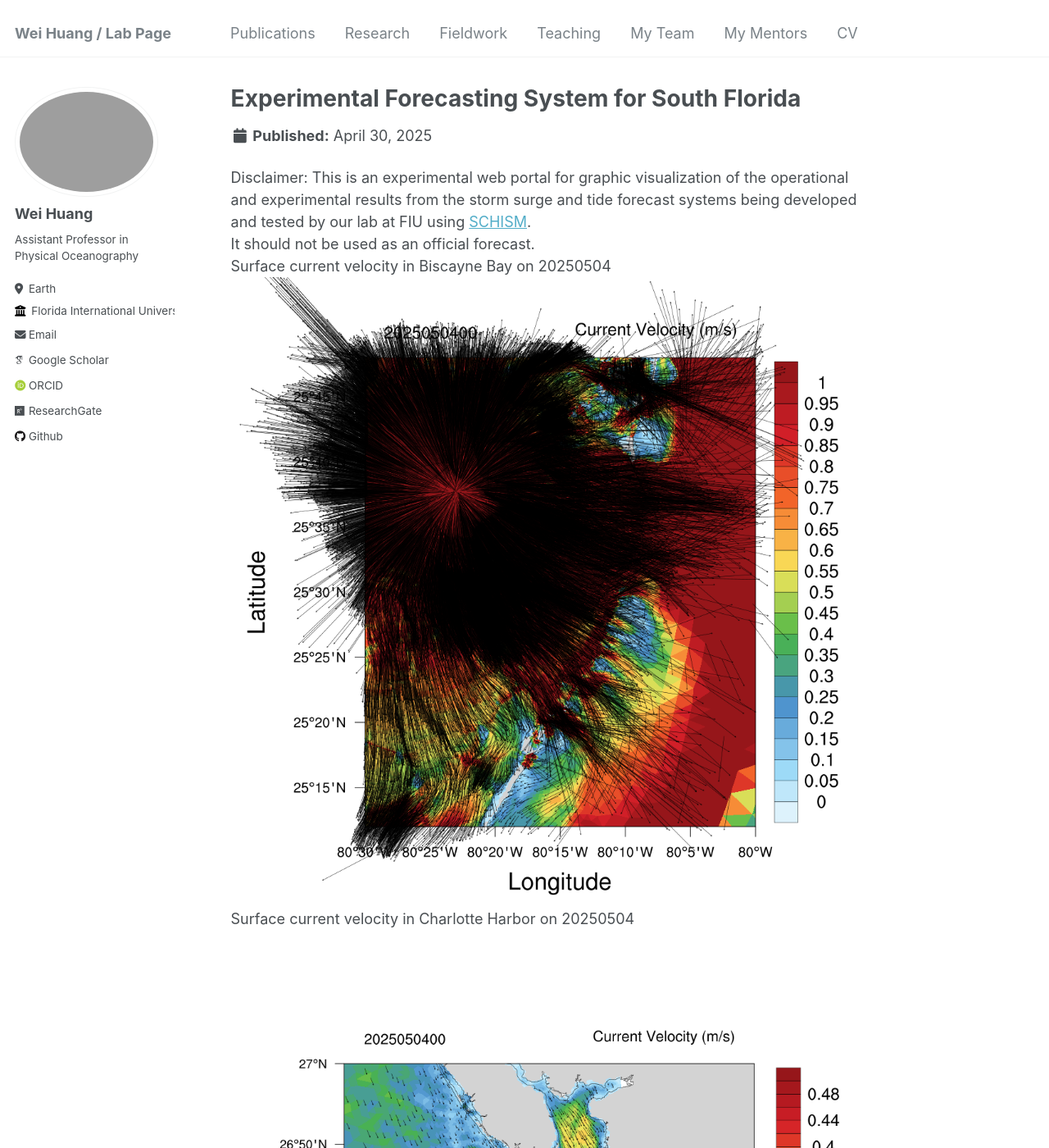
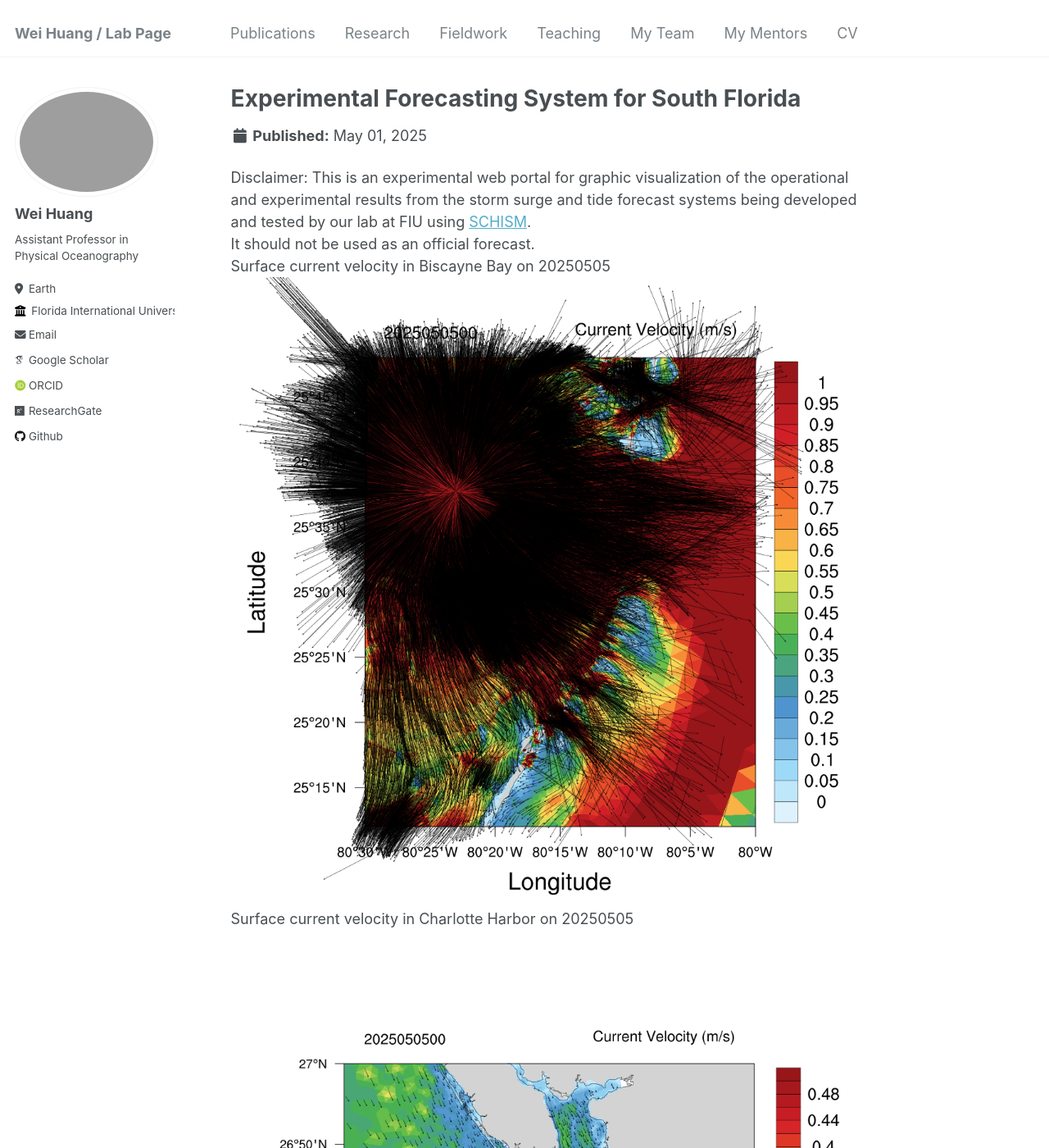
Before and after one commit to huang96169/huang96169.github.io, a Jekyll site: the page built from _research/research-1.md, in a window 1280 px wide and 1400 px high. Shown: the whole window at 82% size. Built offline with Jekyll 4.4.1, drawn with Linux system fonts in a browser that asks for light colours; some web fonts are replaced; some of the changed text lies outside the part shown.

Commit message:
replaced research_uv1.gif research_salt1.gif research_temp1.gif and replaced research_elev2.gif research_uv2.gif research_salt2.gif research_temp2.gif

```diff
--- a/_research/research-1.md
+++ b/_research/research-1.md
@@ -1,7 +1,7 @@
 ---
 title: "Experimental Forecasting System for South Florida"
-short: Surface current velocity of South Florida from 20250430 to 20250504
-date: 2025-04-30
+short: Surface current velocity of South Florida from 20250501 to 20250505
+date: 2025-05-01
 short1: "Disclaimer: This is an experimental web portal for graphic visualization of the operational and experimental results from the storm surge and tide forecast systems being developed and tested by our lab at FIU using [SCHISM](https://ccrm.vims.edu/schismweb/). It should not be used as an official forecast."
 excerpt: "<img src='/images/research_uv1.gif'>"
 collection: research
@@ -10,11 +10,11 @@ collection: research
 Disclaimer:
 This is an experimental web portal for graphic visualization of the operational and experimental results from the storm surge and tide forecast systems being developed and tested by our lab at FIU using [SCHISM](https://ccrm.vims.edu/schismweb/).<br/>
 It should not be used as an official forecast.<br/>
-Surface current velocity in Biscayne Bay on 20250504<br/>
+Surface current velocity in Biscayne Bay on 20250505<br/>
 <img src='/images/research_Bbay.png'>
-Surface current velocity in Charlotte Harbor on 20250504<br/>
+Surface current velocity in Charlotte Harbor on 20250505<br/>
 <img src='/images/research_Cbay.png'>
-Surface current velocity in Tampa Bay on 20250504<br/>
+Surface current velocity in Tampa Bay on 20250505<br/>
 <img src='/images/research_Tbay.png'>
 The map below showns observational stations used for validating the model's results, as well as the horizontal grid. <br/>
 The horizontal grid for SCHISM in simulating Biscayne Bay in South Florida, using flexible resolution resolving levees and canals (1-2 m), watershed rural and urban areas (30m-50m) and coastal ocean (500m-5km).<br/>
```
Also changed, not shown: _research/research-2.md (+6 -6 lines), images/research_Bbay.png, images/research_Cbay.png, images/research_Tbay.png, images/research_maxelev2.gif, 4 other files.
